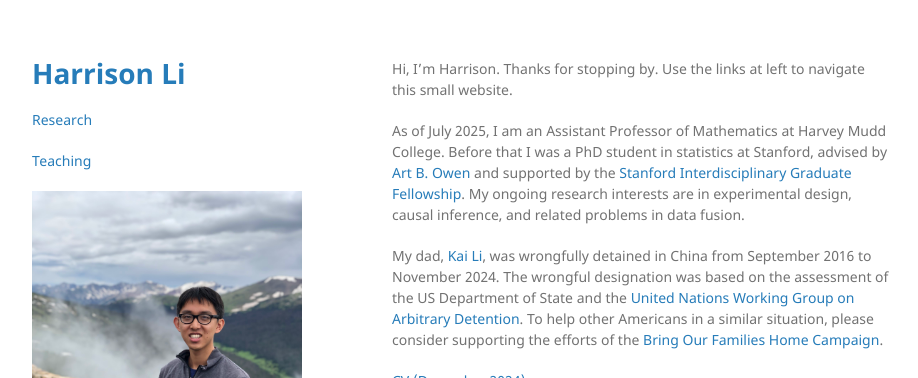
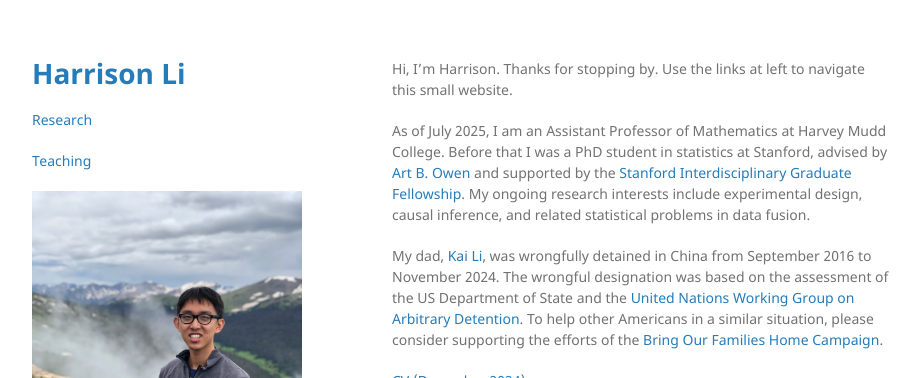
Before and after one commit to hli90722/hli90722.github.io, a Jekyll site: the page built from index.md, in a window 1280 px wide. Shown: the top 378 px of the page, without its empty margins (178-1096 px from the left). Built offline with Jekyll 4.4.1, drawn with Linux system fonts in a browser that asks for light colours; the repository's description, which GitHub fills in, is left out.

Commit message:
Update research interests

```diff
--- a/index.md
+++ b/index.md
@@ -7,7 +7,7 @@ layout: default
 
 Hi, I'm Harrison. Thanks for stopping by. Use the links at left to navigate this small website.
 
-As of July 2025, I am an Assistant Professor of Mathematics at Harvey Mudd College. Before that I was a PhD student in statistics at Stanford, advised by [Art B. Owen](https://artowen.su.domains/) and supported by the [Stanford Interdisciplinary Graduate Fellowship](https://vpge.stanford.edu/fellowships-funding/sigf). My ongoing research interests are in experimental design, causal inference, and related problems in data fusion.
+As of July 2025, I am an Assistant Professor of Mathematics at Harvey Mudd College. Before that I was a PhD student in statistics at Stanford, advised by [Art B. Owen](https://artowen.su.domains/) and supported by the [Stanford Interdisciplinary Graduate Fellowship](https://vpge.stanford.edu/fellowships-funding/sigf). My ongoing research interests include experimental design, causal inference, and related statistical problems in data fusion.
 
 My dad, [Kai Li](https://en.wikipedia.org/wiki/Kai_Li_(businessman)), was wrongfully detained in China from September 2016 to November 2024. The wrongful designation was based on the assessment of the US Department of State and the [United Nations
 Working Group on Arbitrary Detention](https://www.ohchr.org/sites/default/files/Documents/Issues/Detention/Opinions/Session89/A_HRC_WGAD_2020_78.pdf). To help other Americans in a similar situation, please consider supporting the efforts of the [Bring Our Families Home Campaign](https://www.bringourfamilieshome.org/).
```
